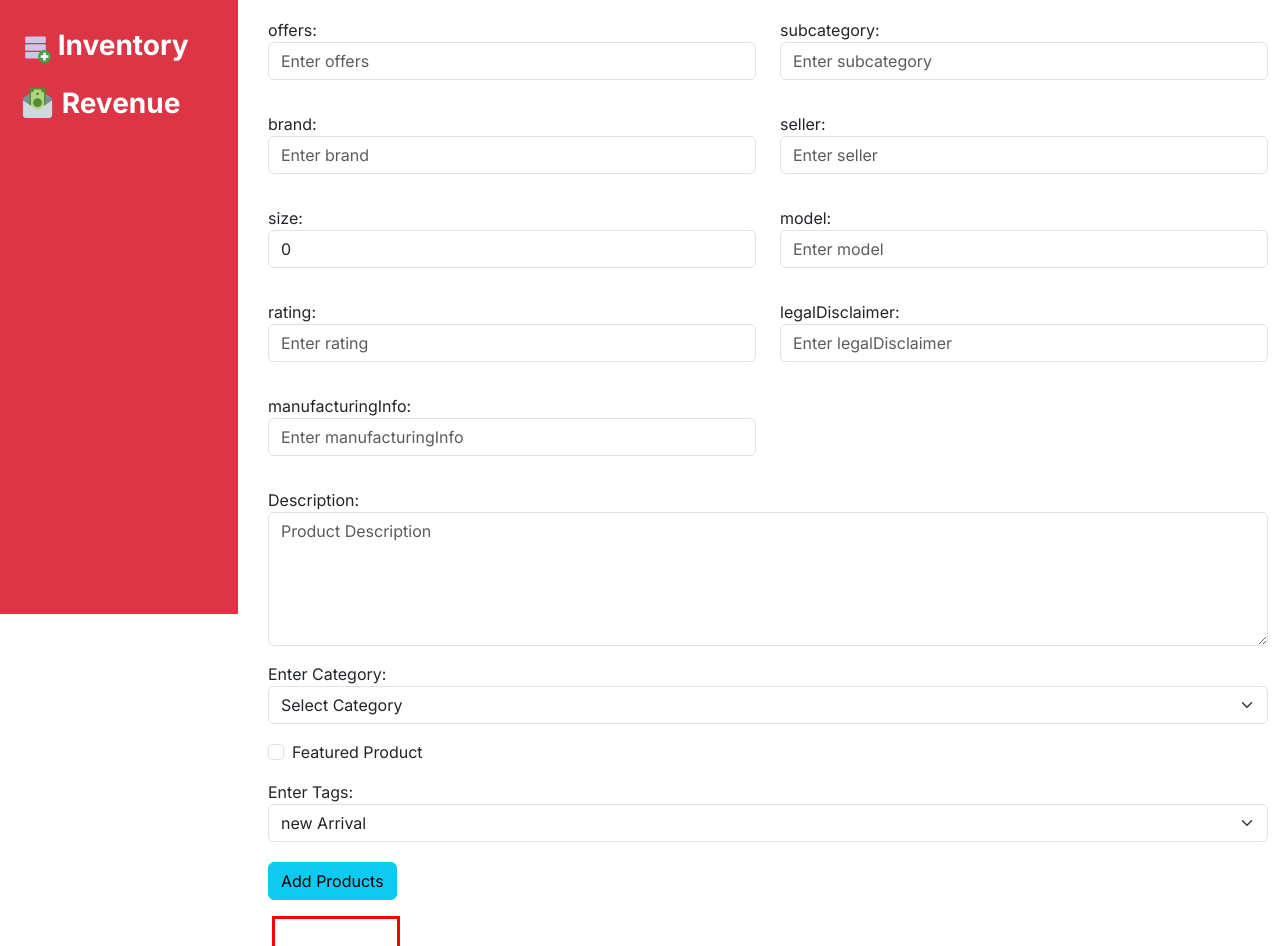
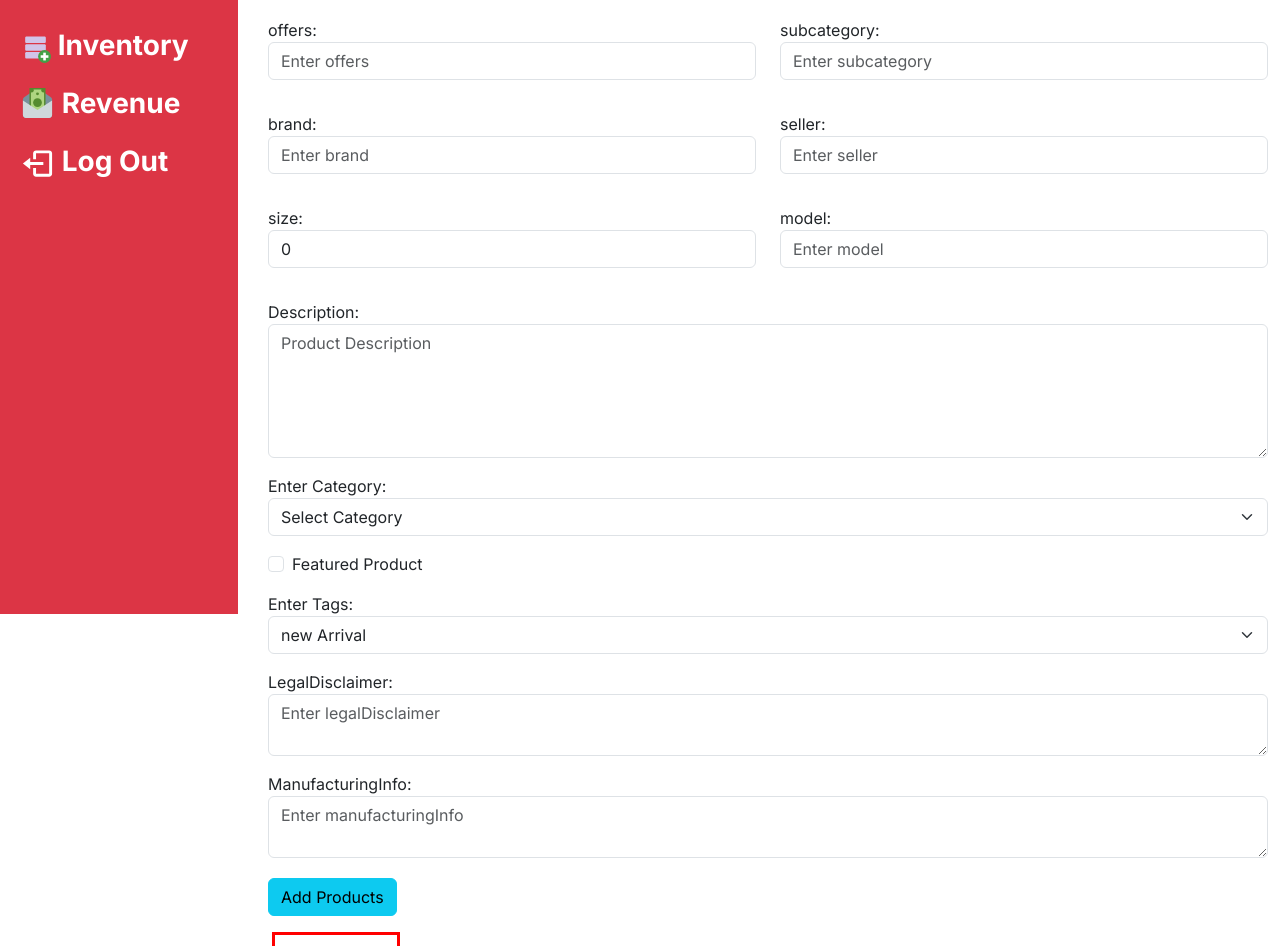
Before and after one commit to KashyapAmanSingh/Gym-Ecommerce-AdminDash_board, a Next.js app: page /addProducts in a window 1280 px wide. Shown: the part 186-1132 px from the top of the page. Built offline with nearby package versions, Linux system fonts and the light colour scheme; what cloudinary-core would draw is missing.

Commit message:
feature-log out

```diff
--- a/Component/Nvbrr.jsx
+++ b/Component/Nvbrr.jsx
@@ -2,10 +2,11 @@
 
 import React from 'react';
 import Link from 'next/link';
-import { FcAddDatabase, FcHome,   FcMoneyTransfer, FcPieChart } from 'react-icons/fc';
+import { FcAddDatabase, FcHome, FcMoneyTransfer, FcPieChart } from 'react-icons/fc';
+import { BiLogOut } from 'react-icons/bi';
+
 
 const Nvbrr = () => {
-
   return (
     <div>
 
@@ -48,10 +49,15 @@ const Nvbrr = () => {
                 <span className="d-none d-sm-none d-md-none d-lg-inline"> Revenue </span>
               </Link>
             </li>
+            <li className="nav-item">
+              <Link href="/login" className="nav-link fw-bold text-white fs-3 mx-1">
+                <BiLogOut size={35} />
+                <span className="d-none d-sm-none d-md-none d-lg-inline"> Log Out </span>
+              </Link>
+            </li>
           </ul>
         </div>
       </nav>
-
 
 
     </div>
--- a/Component/dashBoardUi/AddProducts.jsx
+++ b/Component/dashBoardUi/AddProducts.jsx
@@ -26,7 +26,7 @@ const AddProducts = () => {
     manufacturingInfo: '',
   });
 
-   const handleChange = (e) => {
+  const handleChange = (e) => {
     const { name, value } = e.target;
 
     if (name === 'tags' && value === '') {
@@ -88,12 +88,9 @@ const AddProducts = () => {
     'seller',
     'size',
     'model',
-    'rating',
 
-    'legalDisclaimer',
-    'manufacturingInfo',
   ];
-
+  // 'rating',
 
   return (
     <div>
@@ -117,7 +114,7 @@ const AddProducts = () => {
             ))}
           </div>
 
-          {/* Description */}
+
           <div className="mb-3 mt-3">
             <label htmlFor="description">Description:</label>
             <textarea
@@ -131,6 +128,7 @@ const AddProducts = () => {
               required
             ></textarea>
           </div>
+
 
           {/* Enter Category */}
           <div className="mb-3 mt-3">
@@ -187,6 +185,20 @@ const AddProducts = () => {
             </select>
           </div>
 
+
+
+          <div className="mb-3 mt-3">
+            <label htmlFor="legalDisclaimer">LegalDisclaimer:</label>
+
+            <textarea className="form-control" type="text" placeholder='Enter legalDisclaimer' name='legalDisclaimer' id='legalDisclaimer' value={productData.legalDisclaimer} onChange={handleChange} ></textarea>
+
+          </div>
+          <div className="mb-3 mt-3">
+            <label htmlFor="manufacturingInfo">ManufacturingInfo:</label>
+            <textarea className="form-control" type="text" placeholder='Enter manufacturingInfo' name='manufacturingInfo' id='manufacturingInfo' value={productData.manufacturingInfo} onChange={handleChange} ></textarea>
+
+          </div>
+
           <button type="submit" className="btn btn-info mt-1">Add Products</button>
         </div>
       </form>
--- a/models/product.js
+++ b/models/product.js
@@ -62,6 +62,7 @@ const productSchema = new Schema(
     ratings: {
       type: Number,
       required: false,
+      default:0
     },
     is_featured: {
       type: Boolean,
--- /dev/null
+++ b/src/app/api/kindeSession/route.js
@@ -0,0 +1,13 @@
+
+ import { getKindeServerSession } from "@kinde-oss/kinde-auth-nextjs/server";
+import {NextResponse} from "next/server";
+
+export async function GET() {
+    const {getUser, isAuthenticated, getPermissions, getOrganization} = getKindeServerSession();
+    const user = await getUser();
+    const authenticated = await isAuthenticated();
+    const permissions = await getPermissions();
+    const organization = await getOrganization();
+
+    return NextResponse.json({user, authenticated, permissions, organization});
+}
--- a/src/app/editProduct/[id]/page.jsx
+++ b/src/app/editProduct/[id]/page.jsx
@@ -38,7 +38,8 @@ const editProducts = async ({ params }) => {
     const { product } = await getProductById(id);
     if (product) {
 
-      return <EditProductForm  Product={product} id={id} />;
+      return <div className='addProductForm '><EditProductForm Product={product} id={id} /></div>;
+
     } else {
       return <div>Error: Product not found for this ID</div>;
     }
```
Also changed, not shown: Component/dashBoardUi/orders.jsx (+9 -33 lines). Lines whose indentation alone changed are shown as unchanged.
